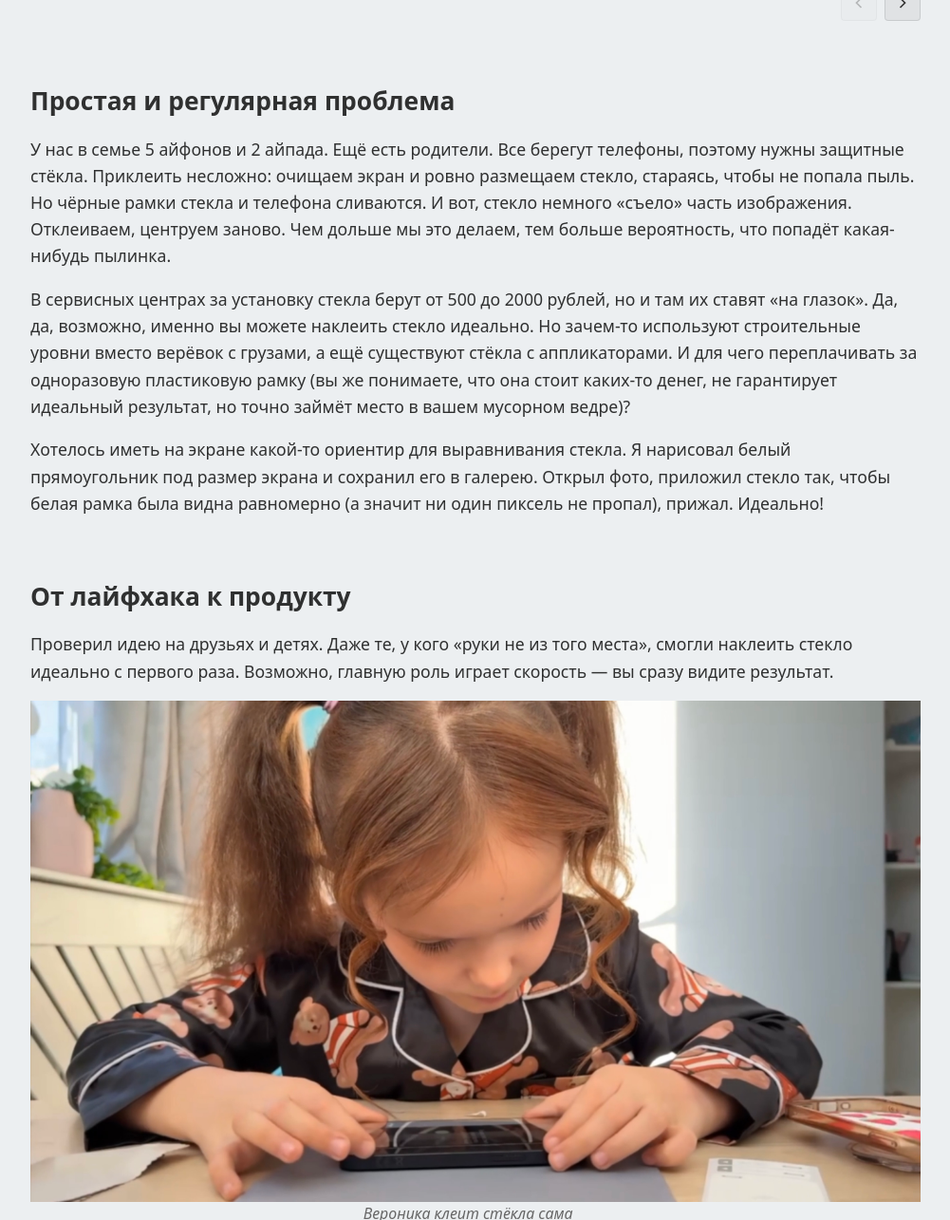
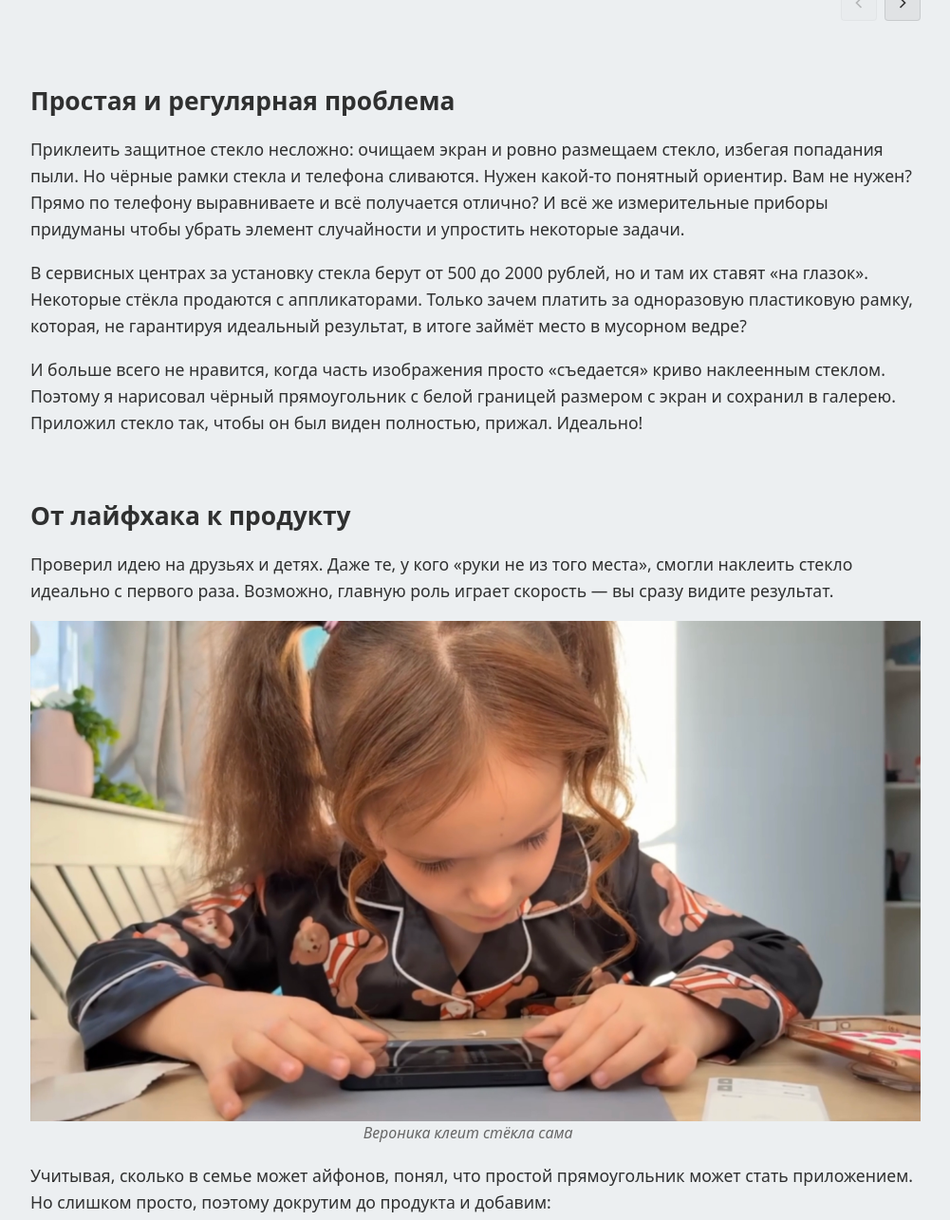
Before and after one commit to artembolotov/artembolotov.github.io, a Jekyll site: the page built from blog/_posts/2025-08-10-screenlines.md, in a window 1280 px wide and 1400 px high, scrolled down 754 px, cut to the strip 115-1400 px from the top of the window. Shown: the whole strip at 95% size, without its empty margins (139-1140 px from the left). Built offline with Jekyll 4.4.1, drawn with Linux system fonts in a browser that asks for light colours; some of the changed text lies outside the part shown.

Commit message:
ScreenLines post updated

```diff
--- a/blog/_posts/2025-08-10-screenlines.md
+++ b/blog/_posts/2025-08-10-screenlines.md
@@ -20,11 +20,11 @@ ru_5.png
 
 ## Простая и регулярная проблема
 
-У нас в семье 5 айфонов и 2 айпада. Ещё есть родители. Все берегут телефоны, поэтому нужны защитные стёкла. Приклеить несложно: очищаем экран и ровно размещаем стекло, стараясь, чтобы не попала пыль. Но чёрные рамки стекла и телефона сливаются. И вот, стекло немного «съело» часть изображения. Отклеиваем, центруем заново. Чем дольше мы это делаем, тем больше вероятность, что попадёт какая-нибудь пылинка.
+Приклеить защитное стекло несложно: очищаем экран и ровно размещаем стекло, избегая попадания пыли. Но чёрные рамки стекла и телефона сливаются. Нужен какой-то понятный ориентир. Вам не нужен? Прямо по телефону выравниваете и всё получается отлично? И всё же измерительные приборы придуманы чтобы убрать элемент случайности и упростить некоторые задачи.
 
-В сервисных центрах за установку стекла берут от 500 до 2000 рублей, но и там их ставят «на глазок». Да, да, возможно, именно вы можете наклеить стекло идеально. Но зачем-то используют строительные уровни вместо верёвок с грузами, а ещё существуют стёкла с аппликаторами. И для чего переплачивать за одноразовую пластиковую рамку (вы же понимаете, что она стоит каких-то денег, не гарантирует идеальный результат, но точно займёт место в вашем мусорном ведре)?
+В сервисных центрах за установку стекла берут от 500 до 2000 рублей, но и там их ставят «на глазок». Некоторые стёкла продаются с аппликаторами. Только зачем платить за одноразовую пластиковую рамку, которая, не гарантируя идеальный результат, в итоге займёт место в мусорном ведре?
 
-Хотелось иметь на экране какой-то ориентир для выравнивания стекла. Я нарисовал белый прямоугольник под размер экрана и сохранил его в галерею. Открыл фото, приложил стекло так, чтобы белая рамка была видна равномерно (а значит ни один пиксель не пропал), прижал. Идеально!
+И больше всего не нравится, когда часть изображения просто «съедается» криво наклеенным стеклом. Поэтому я нарисовал чёрный прямоугольник с белой границей размером с экран и сохранил в галерею. Приложил стекло так, чтобы он был виден полностью, прижал. Идеально!
 
 ## От лайфхака к продукту
 
@@ -32,7 +32,7 @@ ru_5.png
 
 {% include img.html src="veronika.png" alt="Ребёнок клеит стекло с помощью ScreenLines" caption="Вероника клеит стёкла сама" %}
 
-Понял, что простой прямоугольник может стать приложением. Но слишком просто, поэтому докрутим до продукта и добавим:
+Учитывая, сколько в семье может айфонов, понял, что простой прямоугольник может стать приложением. Но слишком просто, поэтому докрутим до продукта и добавим:
 
 - Пошаговую инструкцию с видео-туториалом
 - Систему оценки результата
```
Also changed, not shown: other parts of blog/_posts/2025-08-10-screenlines.md (+2 -2 lines).
